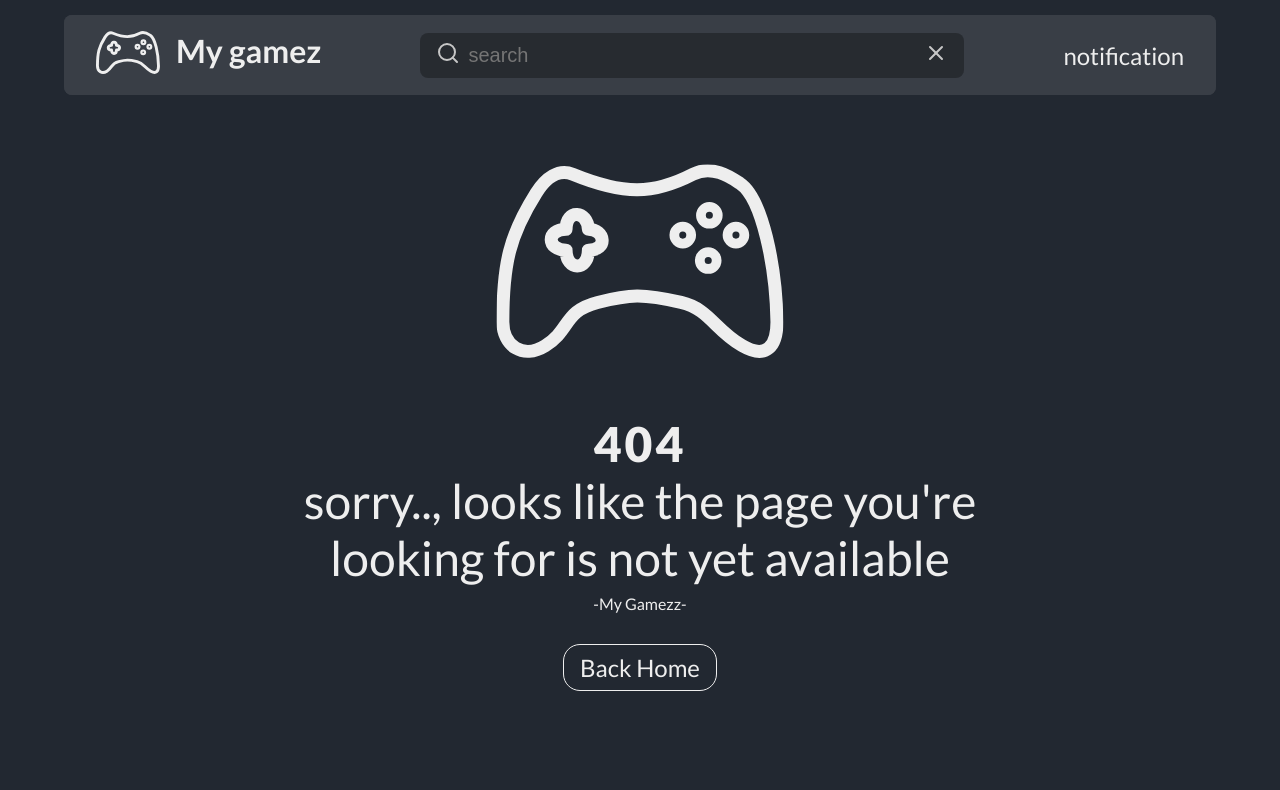
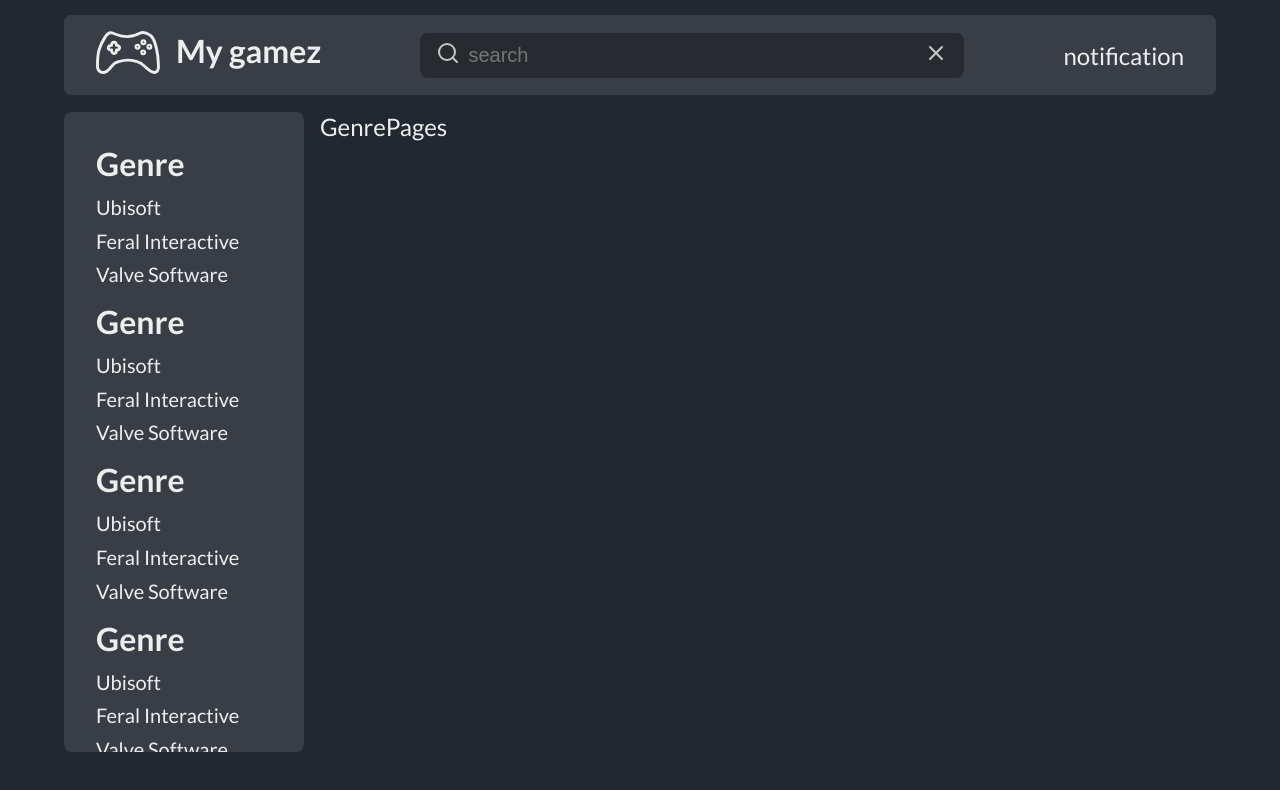
Before and after one commit to irvancolz/My-gamez, a Next.js app: page /Genres/massively-multiplayer in a window 1280 px wide. Before the commit this address had no page. Shown: the top 790 px of the page. Built offline with nearby package versions, Linux system fonts and the light colour scheme.

Commit message:
create genre pages starter files

```diff
--- /dev/null
+++ b/pages/Genres/[slug]/index.jsx
@@ -0,0 +1,11 @@
+import React from 'react';
+import Components from '../../../components'
+
+export default function GenrePages() {
+    const {NestedLayout} = Components();
+  return (
+    <NestedLayout>
+        <div>GenrePages</div>
+    </NestedLayout>
+  )
+}
```
Also changed, not shown: pages/Genres/[slug]/genre.module.css (added), pages/Genres/index.jsx (added).
